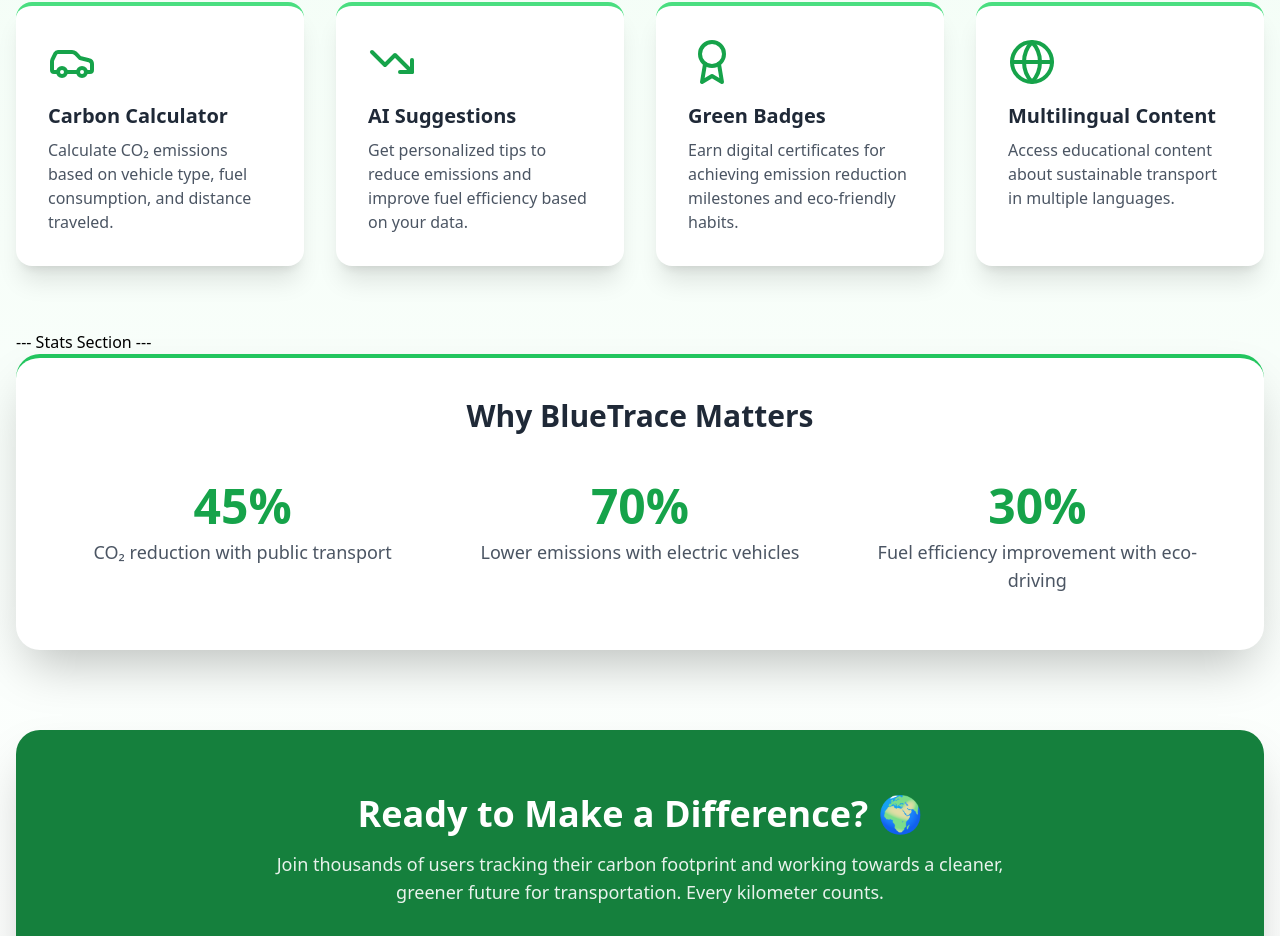
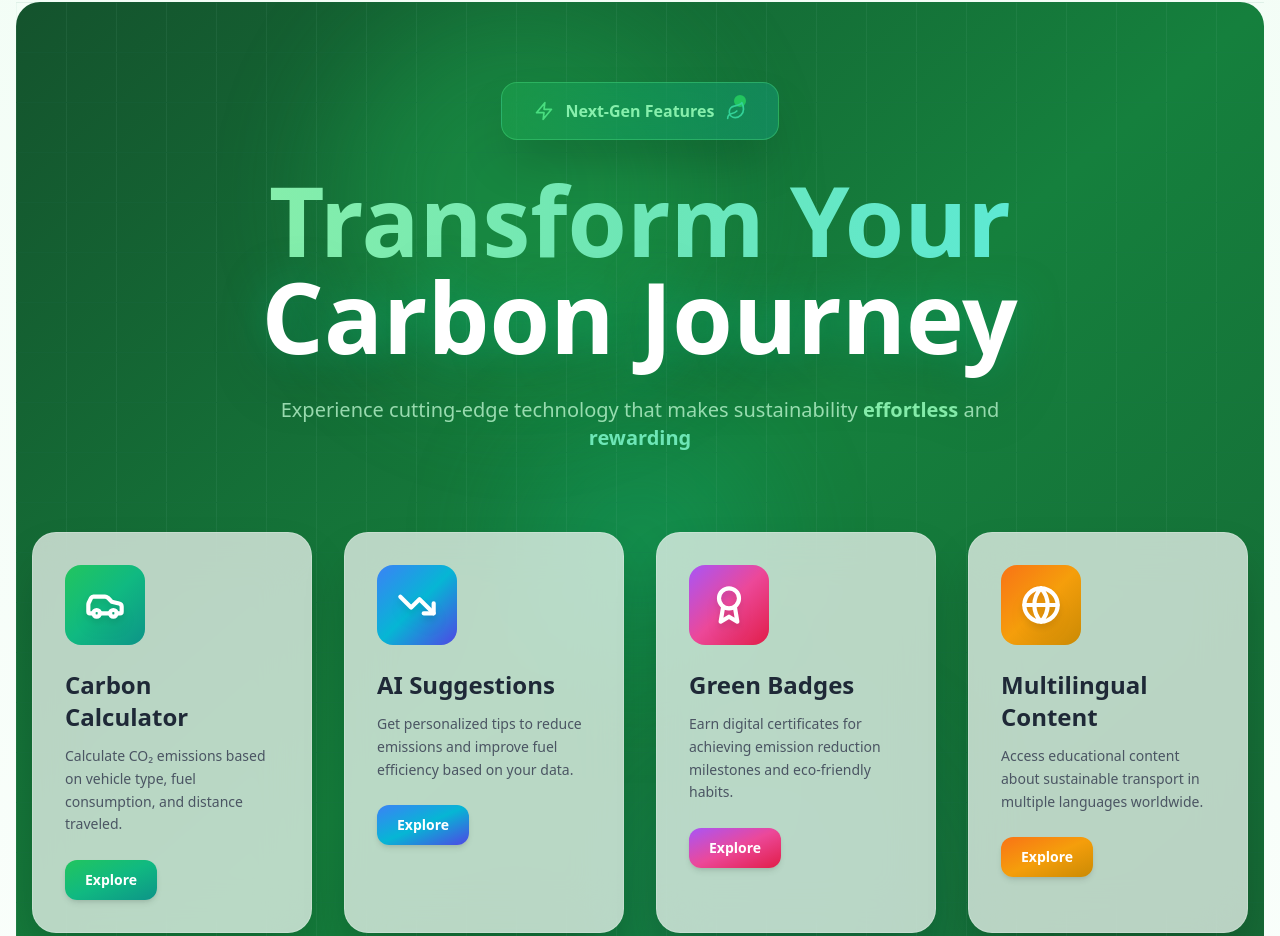
Before and after one commit to pratibha2005/BlueTrace, a React (Vite) app: page / in a window 1280 px wide. Shown: the part 598-1534 px from the top of the page. Built offline with nearby package versions, Linux system fonts and the light colour scheme; a web font is replaced by a local one.

Commit message:
push code

```diff
--- a/src/pages/Home.tsx
+++ b/src/pages/Home.tsx
@@ -1,214 +1,164 @@
-// import { Link } from 'react-router-dom';
-// import { Car, TrendingDown, Award, Globe } from 'lucide-react';
-// import { useAuth } from '../context/AuthContext';
-
-// export const Home = () => {
-//   const { user } = useAuth();
-
-//   return (
-//     <div className="min-h-screen bg-gradient-to-b from-green-50 to-white">
-//       <div className="container mx-auto px-4 py-16">
-//         <div className="text-center mb-16">
-//           <h1 className="text-5xl font-bold text-gray-800 mb-4">
-//             BlueTrace - Land Edition
-//           </h1>
-//           <p className="text-xl text-gray-600 max-w-3xl mx-auto">
-//             Track, analyze, and reduce your land vehicle carbon emissions. Join the movement
-//             towards sustainable transportation and earn Green Badges for your eco-friendly efforts.
-//           </p>
-//           <div className="mt-8 flex justify-center space-x-4">
-//             {user ? (
-//               <>
-//                 <Link
-//                   to="/calculator"
-//                   className="bg-green-600 text-white px-8 py-3 rounded-lg text-lg font-semibold hover:bg-green-700 transition"
-//                 >
-//                   Calculate Emissions
-//                 </Link>
-//                 <Link
-//                   to="/dashboard"
-//                   className="bg-white text-green-600 border-2 border-green-600 px-8 py-3 rounded-lg text-lg font-semibold hover:bg-green-50 transition"
-//                 >
-//                   View Dashboard
-//                 </Link>
-//               </>
-//             ) : (
-//               <>
-//                 <Link
-//                   to="/signup"
-//                   className="bg-green-600 text-white px-8 py-3 rounded-lg text-lg font-semibold hover:bg-green-700 transition"
-//                 >
-//                   Get Started
-//                 </Link>
-//                 <Link
-//                   to="/login"
-//                   className="bg-white text-green-600 border-2 border-green-600 px-8 py-3 rounded-lg text-lg font-semibold hover:bg-green-50 transition"
-//                 >
-//                   Login
-//                 </Link>
-//               </>
-//             )}
-//           </div>
-//         </div>
-
-//         <div className="grid md:grid-cols-2 lg:grid-cols-4 gap-8 mb-16">
-//           <FeatureCard
-//             icon={<Car className="w-12 h-12 text-green-600" />}
-//             title="Carbon Calculator"
-//             description="Calculate CO₂ emissions based on vehicle type, fuel consumption, and distance traveled."
-//           />
-//           <FeatureCard
-//             icon={<TrendingDown className="w-12 h-12 text-green-600" />}
-//             title="AI Suggestions"
-//             description="Get personalized tips to reduce emissions and improve fuel efficiency based on your data."
-//           />
-//           <FeatureCard
-//             icon={<Award className="w-12 h-12 text-green-600" />}
-//             title="Green Badges"
-//             description="Earn digital certificates for achieving emission reduction milestones and eco-friendly habits."
-//           />
-//           <FeatureCard
-//             icon={<Globe className="w-12 h-12 text-green-600" />}
-//             title="Multilingual Content"
-//             description="Access educational content about sustainable transport in multiple languages."
-//           />
-//         </div>
-
-//         <div className="bg-white rounded-2xl shadow-xl p-8 mb-16">
-//           <h2 className="text-3xl font-bold text-gray-800 mb-6 text-center">
-//             Why BlueTrace Matters
-//           </h2>
-//           <div className="grid md:grid-cols-3 gap-6">
-//             <StatCard
-//               number="45%"
-//               label="CO₂ reduction with public transport"
-//             />
-//             <StatCard
-//               number="70%"
-//               label="Lower emissions with electric vehicles"
-//             />
-//             <StatCard
-//               number="30%"
-//               label="Fuel efficiency improvement with eco-driving"
-//             />
-//           </div>
-//         </div>
-
-//         <div className="text-center bg-green-600 text-white rounded-2xl p-12">
-//           <h2 className="text-3xl font-bold mb-4">
-//             Ready to Make a Difference?
-//           </h2>
-//           <p className="text-lg mb-6 max-w-2xl mx-auto">
-//             Join thousands of users tracking their carbon footprint and working towards
-//             a cleaner, greener future for transportation.
-//           </p>
-//           {!user && (
-//             <Link
-//               to="/signup"
-//               className="inline-block bg-white text-green-600 px-8 py-3 rounded-lg text-lg font-semibold hover:bg-green-50 transition"
-//             >
-//               Start Your Journey
-//             </Link>
-//           )}
-//         </div>
-//       </div>
-//     </div>
-//   );
-// };
-
-// const FeatureCard = ({ icon, title, description }: {
-//   icon: React.ReactNode;
-//   title: string;
-//   description: string;
-// }) => (
-//   <div className="bg-white rounded-xl shadow-lg p-6 hover:shadow-xl transition">
-//     <div className="mb-4">{icon}</div>
-//     <h3 className="text-xl font-bold text-gray-800 mb-2">{title}</h3>
-//     <p className="text-gray-600">{description}</p>
-//   </div>
-// );
-
-// const StatCard = ({ number, label }: { number: string; label: string }) => (
-//   <div className="text-center">
-//     <div className="text-4xl font-bold text-green-600 mb-2">{number}</div>
-//     <div className="text-gray-600">{label}</div>
-//   </div>
-// );
-
-
-
-
-
-
-
-
-
-
-import { Link } from 'react-router-dom';
-import { Car, TrendingDown, Award, Globe } from 'lucide-react';
-import { useAuth } from '../context/AuthContext';
-
+import React, { useState, useEffect, useRef } from "react";
+import { Link } from "react-router-dom";
+import { useAuth } from "../context/AuthContext";
 import Lottie from "lottie-react";
 import Homesvg from "../assets/animations/Homesvg.json";
+import {
+  Car,
+  TrendingDown,
+  Award,
+  Globe,
+  Sparkles,
+  Zap,
+  Leaf,
+} from "lucide-react";
 
-
-// Ye ek simple SVG component hai for illustration purposes.
-// Replace the content of 'SustainableTransportSVG' with your actual SVG code.
-const SustainableTransportSVG = () => (
-  <svg
-    className="w-full h-auto max-w-lg mx-auto"
-    viewBox="0 0 500 300"
-    fill="none"
-    xmlns="http://www.w3.org/2000/svg"
-  >
-    {/* Sample SVG content (Please replace this with your desired SVG) */}
-    <rect x="0" y="0" width="500" height="300" fill="#f0fff4" rx="20" />
-    <circle cx="150" cy="150" r="100" fill="#68d391" />
-    <rect x="280" y="100" width="150" height="100" fill="#48bb78" rx="10" />
-    <path
-      d="M150 150 L200 50 L300 50 L250 150 Z"
-      fill="#2f855a"
-      transform="translate(130, 0)"
-    />
-    <text x="50%" y="50%" dominantBaseline="middle" textAnchor="middle" fontSize="30" fill="#2d3748" fontWeight="bold">
-        Your SVG Here
-    </text>
-    <path
-      d="M50 250 H450"
-      stroke="#48bb78"
-      strokeWidth="10"
-      strokeLinecap="round"
-    />
-    <circle cx="100" cy="250" r="20" fill="#a0aec0" />
-    <circle cx="400" cy="250" r="20" fill="#a0aec0" />
-    {/* End of Sample SVG content */}
-  </svg>
+// --- Reusable Stat Card ---
+const StatCard = ({ number, label }) => (
+  <div className="text-center p-4">
+    <div className="text-5xl font-extrabold text-green-600 mb-2">{number}</div>
+    <div className="text-gray-600 text-lg font-medium">{label}</div>
+  </div>
 );
 
+// --- Modern Feature Card ---
+const FeatureCard = ({
+  icon,
+  title,
+  description,
+  gradient,
+  index,
+  accentColor,
+}) => {
+  const [isHovered, setIsHovered] = useState(false);
+  const [isVisible, setIsVisible] = useState(false);
+  const [mousePosition, setMousePosition] = useState({ x: 0, y: 0 });
+  const cardRef = useRef(null);
 
+  useEffect(() => {
+    const observer = new IntersectionObserver(
+      ([entry]) => {
+        if (entry.isIntersecting) setIsVisible(true);
+      },
+      { threshold: 0.1 }
+    );
+    if (cardRef.current) observer.observe(cardRef.current);
+    return () => observer.disconnect();
+  }, []);
+
+  const handleMouseMove = (e) => {
+    if (!cardRef.current) return;
+    const rect = cardRef.current.getBoundingClientRect();
+    const x = ((e.clientX - rect.left) / rect.width) * 100;
+    const y = ((e.clientY - rect.top) / rect.height) * 100;
+    setMousePosition({ x, y });
+  };
+
+  return (
+    <div
+      ref={cardRef}
+      className="relative group perspective-1000"
+      style={{
+        opacity: isVisible ? 1 : 0,
+        transform: isVisible ? "translateY(0)" : "translateY(50px)",
+        transition: `all 0.8s cubic-bezier(0.34, 1.56, 0.64, 1) ${
+          index * 0.15
+        }s`,
+      }}
+      onMouseEnter={() => setIsHovered(true)}
+      onMouseLeave={() => setIsHovered(false)}
+      onMouseMove={handleMouseMove}
+    >
+      {/* Main card */}
+      <div className="relative h-full backdrop-blur-xl bg-white/70 rounded-3xl p-8 border border-white/20 shadow-2xl overflow-hidden transform transition-all duration-700 group-hover:scale-105">
+        {/* Icon */}
+        <div className="relative mb-6 z-10">
+          <div className={`relative w-20 h-20 ${gradient} rounded-2xl flex items-center justify-center`}>
+            {React.cloneElement(icon, {
+              className: "w-10 h-10 text-white drop-shadow-lg",
+              strokeWidth: 2.5,
+            })}
+          </div>
+        </div>
+
+        {/* Title + Description */}
+        <h3 className="text-2xl font-bold mb-3 text-gray-800">{title}</h3>
+        <p className="text-gray-600 leading-relaxed mb-6 text-sm">
+          {description}
+        </p>
+
+        {/* Button */}
+        <button
+          className={`px-5 py-2.5 ${gradient} text-white rounded-xl font-semibold text-sm shadow-md hover:scale-105 hover:shadow-xl transition-all`}
+        >
+          Explore
+        </button>
+      </div>
+    </div>
+  );
+};
+
+// --- Main Home Component ---
 export const Home = () => {
   const { user } = useAuth();
+  const [scrollY, setScrollY] = useState(0);
+
+  useEffect(() => {
+    const handleScroll = () => setScrollY(window.scrollY);
+    window.addEventListener("scroll", handleScroll);
+    return () => window.removeEventListener("scroll", handleScroll);
+  }, []);
+
+  const features = [
+    {
+      icon: <Car />,
+      title: "Carbon Calculator",
+      description:
+        "Calculate CO₂ emissions based on vehicle type, fuel consumption, and distance traveled.",
+      gradient: "bg-gradient-to-br from-green-500 via-emerald-500 to-teal-600",
+      accentColor: "#10b981",
+    },
+    {
+      icon: <TrendingDown />,
+      title: "AI Suggestions",
+      description:
+        "Get personalized tips to reduce emissions and improve fuel efficiency based on your data.",
+      gradient: "bg-gradient-to-br from-blue-500 via-cyan-500 to-indigo-600",
+      accentColor: "#3b82f6",
+    },
+    {
+      icon: <Award />,
+      title: "Green Badges",
+      description:
+        "Earn digital certificates for achieving emission reduction milestones and eco-friendly habits.",
+      gradient: "bg-gradient-to-br from-purple-500 via-pink-500 to-rose-600",
+      accentColor: "#a855f7",
+    },
+    {
+      icon: <Globe />,
+      title: "Multilingual Content",
+      description:
+        "Access educational content about sustainable transport in multiple languages worldwide.",
+      gradient: "bg-gradient-to-br from-orange-500 via-amber-500 to-yellow-600",
+      accentColor: "#f97316",
+    },
+  ];
 
   return (
-
-
     <div className="min-h-screen bg-gradient-to-b from-green-50 to-white">
       <div className="container mx-auto px-4 py-16">
-
-        {/* --- Hero Section with SVG --- */}
+        {/* --- Hero Section --- */}
         <div className="grid md:grid-cols-2 gap-12 items-center text-center md:text-left mb-20">
-
-          {/* Text and Buttons Container */}
           <div>
             <h1 className="text-5xl lg:text-6xl font-extrabold text-gray-800 mb-6 leading-tight">
               BlueTrace - <span className="text-green-600">Land Edition</span>
             </h1>
             <p className="text-xl text-gray-600 max-w-xl mb-8">
-              Track, analyze, and reduce your land vehicle carbon emissions. Join the movement
-              towards sustainable transportation and earn Green Badges for your eco-friendly efforts.
+              Track, analyze, and reduce your land vehicle carbon emissions.
+              Join the movement towards sustainable transportation and earn Green
+              Badges for your eco-friendly efforts.
             </p>
 
-            {/* Buttons Container */}
             <div className="mt-8 flex justify-center md:justify-start space-x-4">
               {user ? (
                 <>
@@ -244,67 +194,170 @@
             </div>
           </div>
 
-          {/* SVG Illustration Container */}
-          <div className="hidden md:block"> {/* Hide on small screens for better mobile view */}
-            <Lottie animationData={Homesvg} loop={true} className="w-full h-auto max-w-lg mx-auto transform scale-125 translate-x-6 md:translate-x-24" />
+          <div className="hidden md:block">
+            <Lottie
+              animationData={Homesvg}
+              loop
+              className="w-full h-auto max-w-lg mx-auto transform scale-125 translate-x-6 md:translate-x-24"
+            />
+          </div>
+        </div>
 
+        {/* --- Modern Feature Cards Section --- */}
+        {/* <div className="relative z-10 py-20 px-4 bg-gradient-to-br from-slate-900 via-purple-900 to-slate-900 rounded-3xl mb-20">
+          <div className="max-w-7xl mx-auto mb-20 text-center">
+            <div className="inline-block mb-6 px-6 py-3 bg-gradient-to-r from-green-500/20 to-emerald-500/20 backdrop-blur-xl rounded-full border border-green-500/30 shadow-lg">
+              <span className="text-green-300 font-bold text-sm flex items-center gap-2 justify-center">
+                <Sparkles className="w-4 h-4" /> Next-Gen Features{" "}
+                <Sparkles className="w-4 h-4" />
+              </span>
+            </div>
+
+            <h2 className="text-6xl md:text-7xl font-black mb-6 leading-tight">
+              <span className="text-transparent bg-clip-text bg-gradient-to-r from-green-400 via-emerald-400 to-teal-400">
+                Transform Your
+              </span>
+              <br />
+              <span className="text-white drop-shadow-2xl">
+                Carbon Journey
+              </span>
+            </h2>
           </div>
 
+          <div className="max-w-7xl mx-auto grid md:grid-cols-2 lg:grid-cols-4 gap-8 mb-20">
+            {features.map((feature, index) => (
+              <FeatureCard key={index} {...feature} index={index} />
+            ))}
+          </div>
+        </div> */}
+        {/* --- Modern Feature Cards Section --- */}
+        <div className="relative z-10 py-20 px-4 mb-20 overflow-hidden">
+          {/* Animated Background with Gradient Mesh */}
+          <div className="absolute inset-0 bg-gradient-to-br from-green-900 via-green-700 to-green-800 rounded-3xl">
+            {/* Animated Gradient Orbs */}
+            <div
+              className="absolute top-0 left-1/4 w-96 h-96 bg-green-500/30 rounded-full blur-3xl animate-pulse"
+              style={{
+                transform: `translateY(${scrollY * 0.1}px)`,
+                transition: "transform 0.1s ease-out",
+              }}
+            />
+            <div
+              className="absolute bottom-0 right-1/4 w-96 h-96 bg-teal-500/20 rounded-full blur-3xl animate-pulse"
+              style={{
+                transform: `translateY(${-scrollY * 0.15}px)`,
+                transition: "transform 0.1s ease-out",
+                animationDelay: "1s",
+              }}
+            />
+            <div
+              className="absolute top-1/2 left-1/2 w-64 h-64 bg-emerald-500/25 rounded-full blur-3xl animate-pulse"
+              style={{
+                transform: `translate(-50%, -50%) scale(${1 + Math.sin(scrollY * 0.01) * 0.1})`,
+                transition: "transform 0.3s ease-out",
+                animationDelay: "2s",
+              }}
+            />
+
+            {/* Grid Pattern Overlay */}
+            <div className="absolute inset-0 opacity-10">
+              <div
+                className="w-full h-full"
+                style={{
+                  backgroundImage: `linear-gradient(rgba(37, 125, 96, 0.9) 1px, transparent 1px),
+                                   linear-gradient(90deg, rgba(141, 206, 185, 0.87) 1px, transparent 1px)`,
+                  backgroundSize: "50px 50px",
+                  transform: `translateY(${scrollY * 0.05}px)`,
+                }}
+              />
+            </div>
+          </div>
+
+          <div className="relative max-w-7xl mx-auto mb-20 text-center">
+            {/* Floating Badge */}
+            <div
+              className="inline-block mb-8 px-8 py-4 bg-gradient-to-r from-green-500/30 via-emerald-500/30 to-teal-500/30 backdrop-blur-2xl rounded-2xl border border-green-400/40 shadow-2xl hover:scale-105 transition-transform duration-500"
+              style={{
+                transform: `translateY(${Math.sin(scrollY * 0.01) * 10}px)`,
+              }}
+            >
+              <span className="text-green-300 font-bold text-base flex items-center gap-3 justify-center">
+                <Zap className="w-5 h-5 animate-pulse text-green-400" />
+                <span className="relative">
+                  Next-Gen Features
+                  <span className="absolute -top-1 -right-8 flex h-3 w-3">
+                    <span className="animate-ping absolute inline-flex h-full w-full rounded-full bg-green-400 opacity-75"></span>
+                    <span className="relative inline-flex rounded-full h-3 w-3 bg-green-500"></span>
+                  </span>
+                </span>
+                <Leaf className="w-5 h-5 animate-pulse text-emerald-400" />
+              </span>
+            </div>
+
+            {/* Main Heading with Animated Gradient */}
+            <h2 className="text-6xl md:text-7xl lg:text-8xl font-black mb-8 leading-tight">
+              <span
+                className="inline-block text-transparent bg-clip-text bg-gradient-to-r from-green-300 via-emerald-300 to-teal-300 animate-pulse"
+                style={{
+                  transform: `scale(${1 + Math.sin(scrollY * 0.005) * 0.02})`,
+                  transition: "transform 0.3s ease-out",
+                }}
+              >
+                Transform Your
+              </span>
+              <br />
+              <span
+                className="inline-block text-white drop-shadow-2xl"
+                style={{
+                  textShadow: "0 0 40px rgba(16, 185, 129, 0.5)",
+                  transform: `scale(${1 + Math.cos(scrollY * 0.005) * 0.02})`,
+                  transition: "transform 0.3s ease-out",
+                }}
+              >
+                Carbon Journey
+              </span>
+            </h2>
+
+            {/* Subtitle with Glow Effect */}
+            <p className="text-green-200/80 text-lg md:text-xl max-w-3xl mx-auto leading-relaxed">
+              Experience cutting-edge technology that makes sustainability{" "}
+              <span className="text-green-300 font-semibold">effortless</span> and{" "}
+              <span className="text-emerald-300 font-semibold">rewarding</span>
+            </p>
+          </div>
+
+          {/* Feature Cards Grid */}
+          <div className="relative max-w-7xl mx-auto grid md:grid-cols-2 lg:grid-cols-4 gap-8 mb-20">
+            {features.map((feature, index) => (
+              <FeatureCard key={index} {...feature} index={index} />
+            ))}
+          </div>
+
+          {/* Bottom Glow Line */}
+          <div className="absolute bottom-0 left-0 right-0 h-1 bg-gradient-to-r from-transparent via-green-500 to-transparent opacity-50"></div>
         </div>
 
-        {/* --- Features Section --- */}
-        <div className="grid md:grid-cols-2 lg:grid-cols-4 gap-8 mb-16">
-          <FeatureCard
-            icon={<Car className="w-12 h-12 text-green-600" />}
-            title="Carbon Calculator"
-            description="Calculate CO₂ emissions based on vehicle type, fuel consumption, and distance traveled."
-          />
-          <FeatureCard
-            icon={<TrendingDown className="w-12 h-12 text-green-600" />}
-            title="AI Suggestions"
-            description="Get personalized tips to reduce emissions and improve fuel efficiency based on your data."
-          />
-          <FeatureCard
-            icon={<Award className="w-12 h-12 text-green-600" />}
-            title="Green Badges"
-            description="Earn digital certificates for achieving emission reduction milestones and eco-friendly habits."
-          />
-          <FeatureCard
-            icon={<Globe className="w-12 h-12 text-green-600" />}
-            title="Multilingual Content"
-            description="Access educational content about sustainable transport in multiple languages."
-          />
-        </div>
-
-        --- Stats Section ---
+        {/* --- Stats Section --- */}
         <div className="bg-white rounded-3xl shadow-2xl p-10 mb-20 border-t-4 border-green-500">
           <h2 className="text-3xl font-bold text-gray-800 mb-8 text-center">
             Why BlueTrace Matters
           </h2>
           <div className="grid md:grid-cols-3 gap-6">
-            <StatCard
-              number="45%"
-              label="CO₂ reduction with public transport"
-            />
-            <StatCard
-              number="70%"
-              label="Lower emissions with electric vehicles"
-            />
-            <StatCard
-              number="30%"
-              label="Fuel efficiency improvement with eco-driving"
-            />
+            <StatCard number="45%" label="CO₂ reduction with public transport" />
+            <StatCard number="70%" label="Lower emissions with electric vehicles" />
+            <StatCard number="30%" label="Fuel efficiency improvement with eco-driving" />
           </div>
         </div>
 
-        {/* --- Call to Action Section --- */}
+        {/* --- CTA Section --- */}
         <div className="text-center bg-green-700 text-white rounded-3xl p-16 shadow-2xl">
           <h2 className="text-4xl font-extrabold mb-4">
             Ready to Make a Difference? 🌍
           </h2>
           <p className="text-lg mb-8 max-w-3xl mx-auto opacity-90">
-            Join thousands of users tracking their carbon footprint and working towards
-            a cleaner, greener future for transportation. Every kilometer counts.
+            Join thousands of users tracking their carbon footprint and working
+            towards a cleaner, greener future for transportation. Every
+            kilometer counts.
           </p>
           {!user && (
             <Link
@@ -319,22 +372,3 @@
     </div>
   );
 };
-
-const FeatureCard = ({ icon, title, description }: {
-  icon: React.ReactNode;
-  title: string;
-  description: string;
-}) => (
-  <div className="bg-white rounded-2xl shadow-xl p-8 border-t-4 border-green-400 hover:shadow-2xl transition transform hover:-translate-y-1 h-full"> {/* Increased shadow and hover effect */}
-    <div className="mb-4">{icon}</div>
-    <h3 className="text-xl font-bold text-gray-800 mb-2">{title}</h3>
-    <p className="text-gray-600">{description}</p>
-  </div>
-);
-
-const StatCard = ({ number, label }: { number: string; label: string }) => (
-  <div className="text-center p-4">
-    <div className="text-5xl font-extrabold text-green-600 mb-2">{number}</div>
-    <div className="text-gray-600 text-lg font-medium">{label}</div>
-  </div>
-);
```
